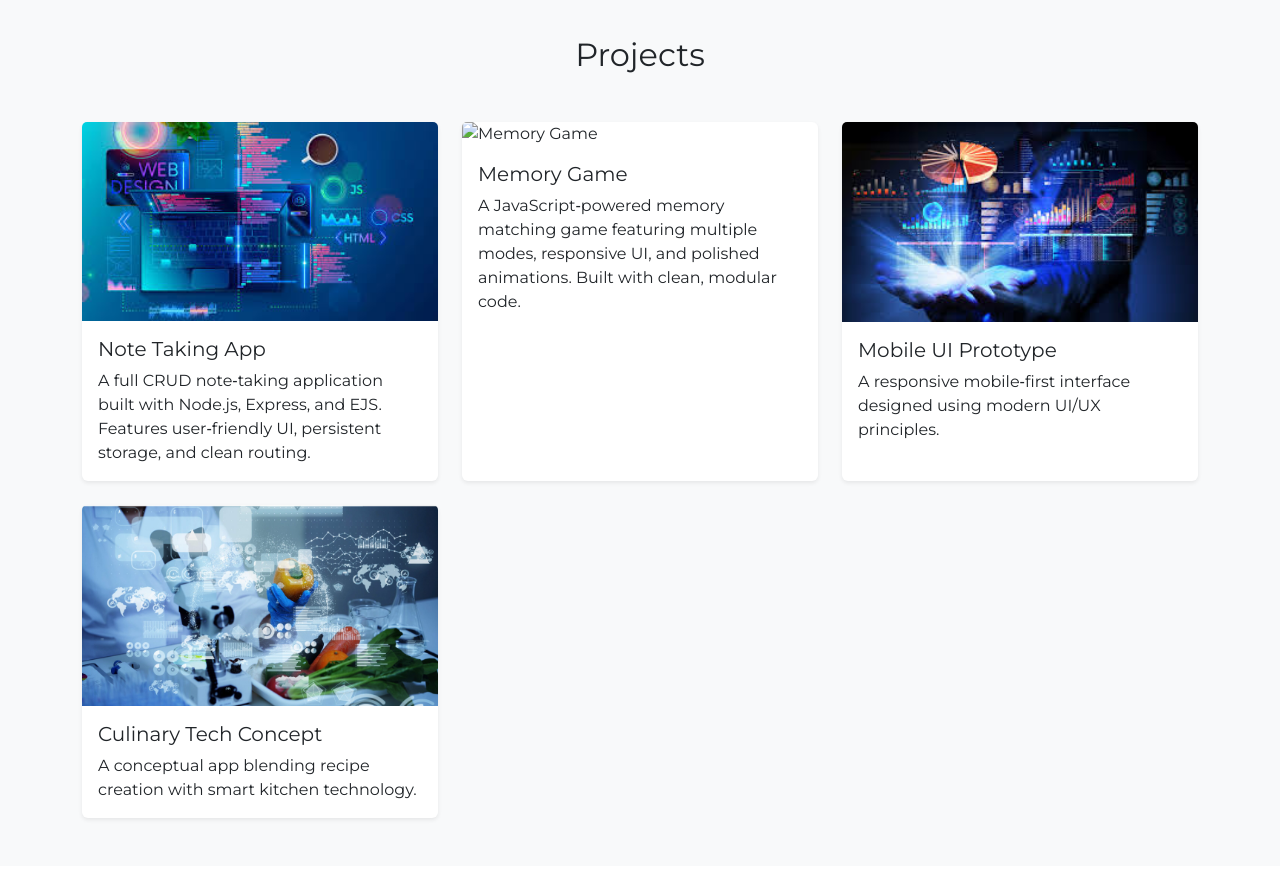
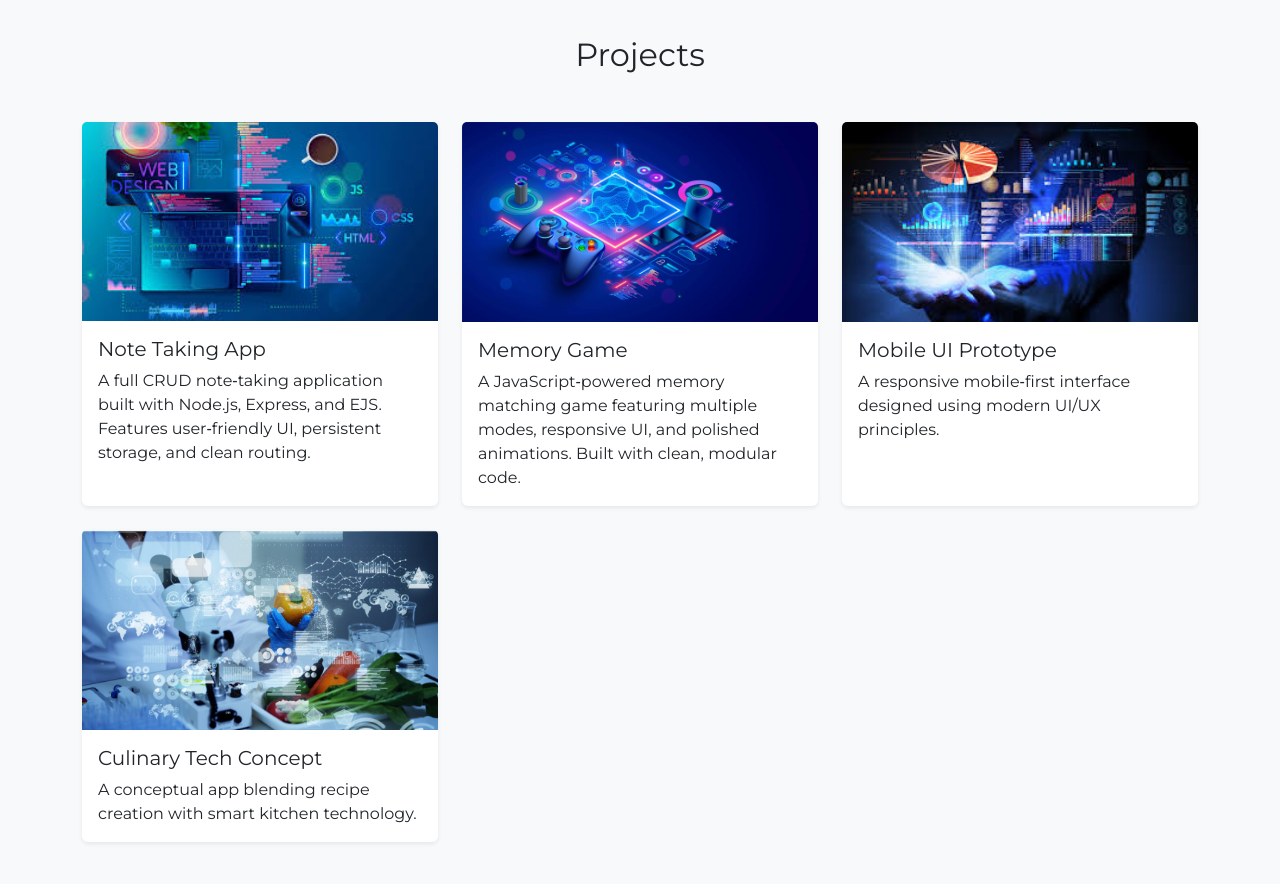
Before and after one commit to lezamafortuna-boop/portfolio-website, a plain HTML site: page docs/index.html in a window 1280 px wide. Shown: the part 1420-2304 px from the top of the page. Drawn offline with nearby package versions, Linux system fonts and the light colour scheme.

Commit message:
fix rename of images

```diff
--- a/docs/index.html
+++ b/docs/index.html
@@ -116,9 +116,9 @@
 
             <!-- Memory Game -->
             <div class="col-md-4">
-                <a href="https://github.com/lezamafortuna-boop/Memory-Game" target="_blank" style="text-decoration: none; color: inherit;">
+                <a href="https://lezamafortuna-boop.github.io/Games/" target="_blank" style="text-decoration: none; color: inherit;">
                     <div class="card shadow-sm h-100">
-                        <img src="./Images/memorygame.jpg" class="card-img-top" alt="Memory Game">
+                        <img src="./Images/memorygame.jpeg" class="card-img-top" alt="Memory Game">
                         <div class="card-body">
                             <h5 class="card-title">Memory Game</h5>
                             <p class="card-text">
```
